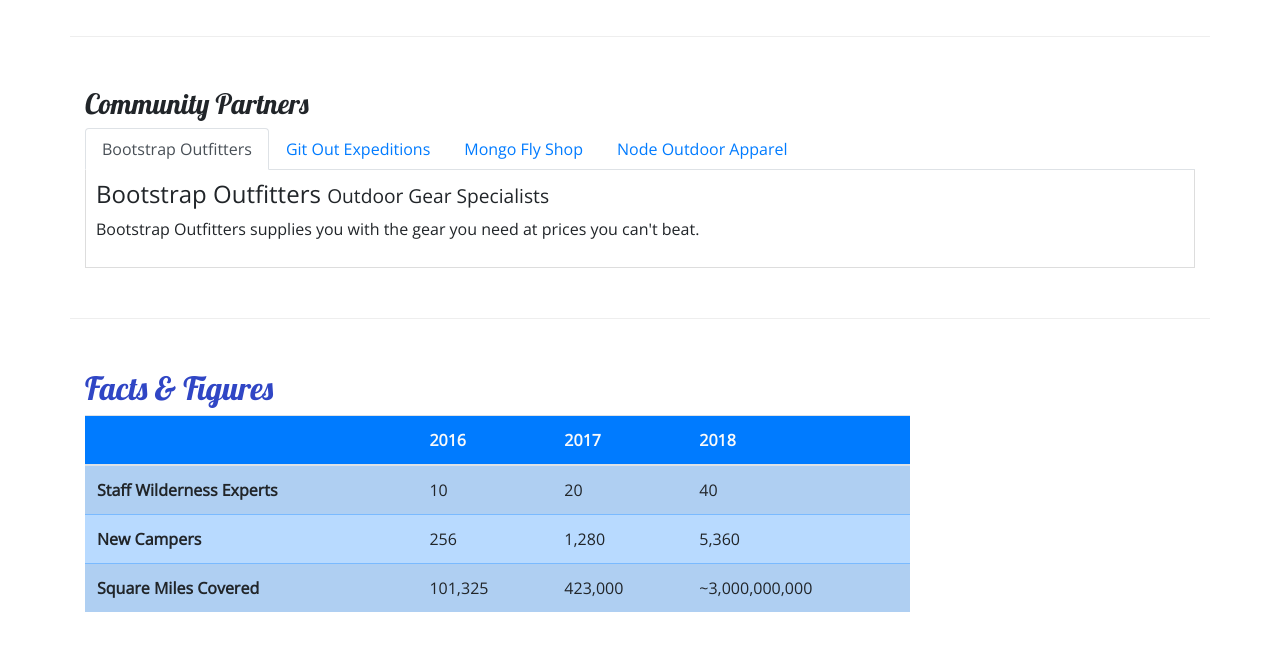
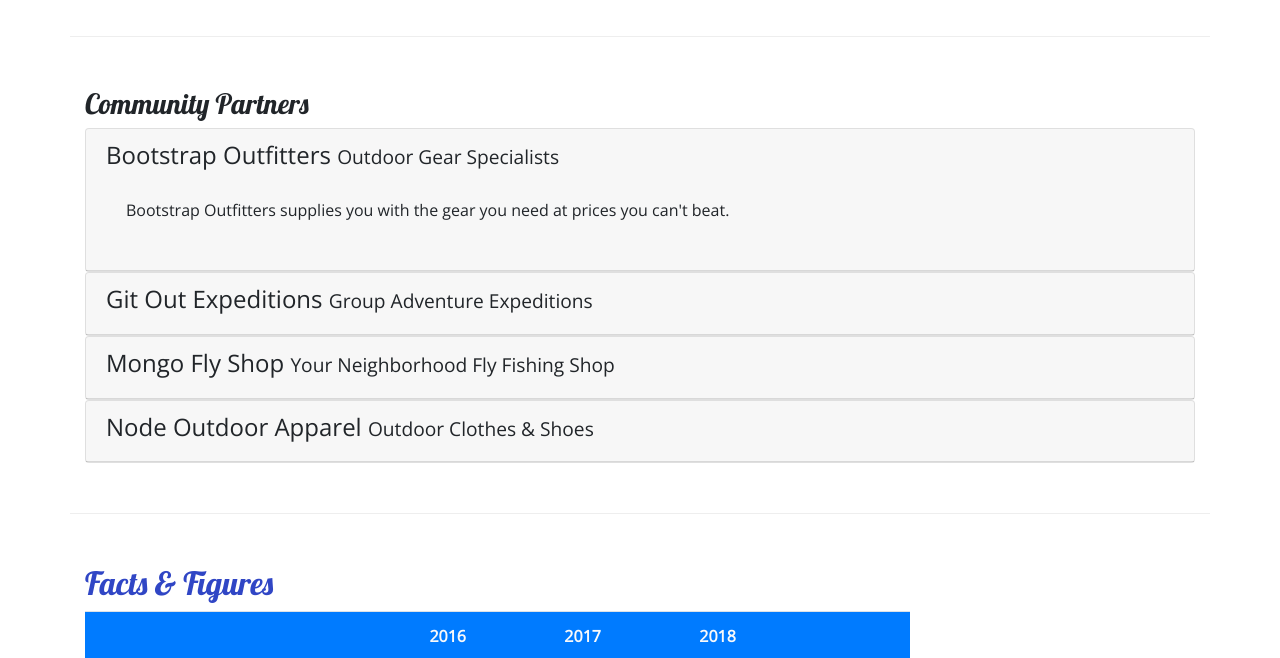
Before and after one commit to cjmcclure1337/nucampsite, a website: page aboutus.html in a window 1280 px wide. Shown: the part 800-1458 px from the top of the page. Drawn offline with nearby package versions, Linux system fonts and the light colour scheme.

Commit message:
Tooltips and Accordion

```diff
--- a/aboutus.html
+++ b/aboutus.html
@@ -104,28 +104,55 @@
         <div class="row row-content">
             <div class="col">
                 <h3>Community Partners</h3>
-                <ul class="nav nav-tabs">
-                    <li class="nav-item"><a class="nav-link active" href="#bootstrap" role="tab" data-toggle="tab">Bootstrap Outfitters</a></li>
-                    <li class="nav-item"><a class="nav-link" href="#git" role="tab" data-toggle="tab">Git Out Expeditions</a></li>
-                    <li class="nav-item"><a class="nav-link" href="#mongo" role="tab" data-toggle="tab">Mongo Fly Shop</a></li>
-                    <li class="nav-item"><a class="nav-link" href="#node" role="tab" data-toggle="tab">Node Outdoor Apparel</a></li>
-                </ul>
-                <div class="tab-content">
-                    <div role="tabpanel" class="tab-pane fade show active" id="bootstrap">
+
+                <div id="accordion">
+                    <div class="card">
+                        <div role="tab" class="card-header">
+                            <a data-toggle="collapse" data-target="#bootstrap">
                                 <h4>Bootstrap Outfitters <small>Outdoor Gear Specialists</small></h4>
+                            </a>
+                            <div class="collapse show" id="bootstrap" data-parent="#accordion">
+                                <div class="card-body">
                                     <p class="d-sm-block d-none">Bootstrap Outfitters supplies you with the gear you need at prices you can't beat.</p>
                                 </div>
-                    <div role="tabpanel" class="tab-pane fade" id="git">
+                            </div>
+                        </div>
+                    </div>
+                    <div class="card">
+                        <div role="tab" class="card-header">
+                            <a data-toggle="collapse" data-target="#git">
                                 <h4>Git Out Expeditions <small>Group Adventure Expeditions</small></h4>
+                            </a>
+                            <div class="collapse" id="git" data-parent="#accordion">
+                                <div class="card-body">
                                     <p class="d-sm-block d-none">Join Git Out Expeditions to explore new horizons with a group of other adventurers!</p>
                                 </div>
-                    <div role="tabpanel" class="tab-pane fade" id="mongo">
+                            </div>
+                        </div>
+                    </div>
+                    <div class="card">
+                        <div role="tab" class="card-header">
+                            <a data-toggle="collapse" data-target="#mongo">
                                 <h4>Mongo Fly Shop <small>Your Neighborhood Fly Fishing Shop</small></h4>
+                            </a>
+                            <div class="collapse" id="mongo" data-parent="#accordion">
+                                <div class="card-body">
                                     <p class="d-sm-block d-none">Need a new fishing pole, a tacklebox, or flies of all kinds? Stop by Mongo Fly Shop.</p>
                                 </div>
-                    <div role="tabpanel" class="tab-pane fade" id="node">
+                            </div>
+                        </div>
+                    </div>
+                    <div class="card">
+                        <div role="tab" class="card-header">
+                            <a data-toggle="collapse" data-target="#node">
                                 <h4>Node Outdoor Apparel <small>Outdoor Clothes & Shoes</small></h4>
+                            </a>
+                            <div class="collapse" id="node" data-parent="#accordion">
+                                <div class="card-body">
                                     <p class="d-sm-block d-none">From polar fleeces to swimsuits, hiking boots to waders, a visit to Node will be sure to get you covered.</p>
+                                </div>
+                            </div>
+                        </div>
                     </div>
                 </div>
             </div>
@@ -202,6 +229,8 @@
     <script src="node_modules/popper.js/dist/umd/popper.min.js"></script>
     <script src="node_modules/bootstrap/dist/js/bootstrap.min.js"></script>
 
+
+
 </body>
 
 </html>
```
Also changed, not shown: index.html (+7 -1 lines). Lines whose indentation alone changed are shown as unchanged.
